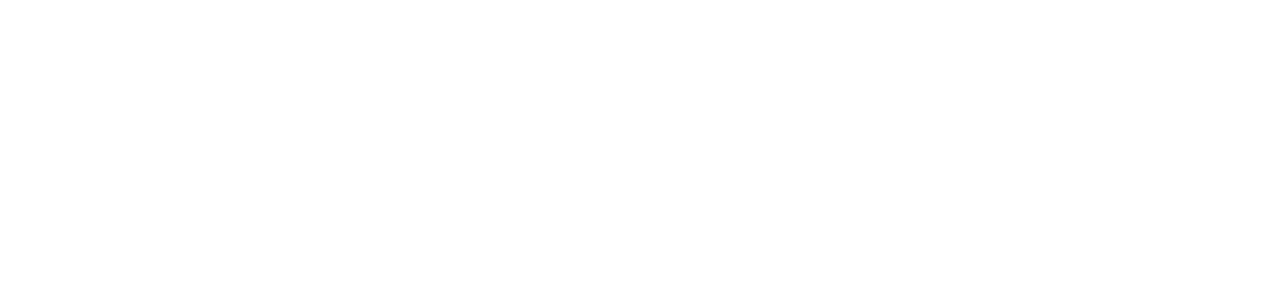
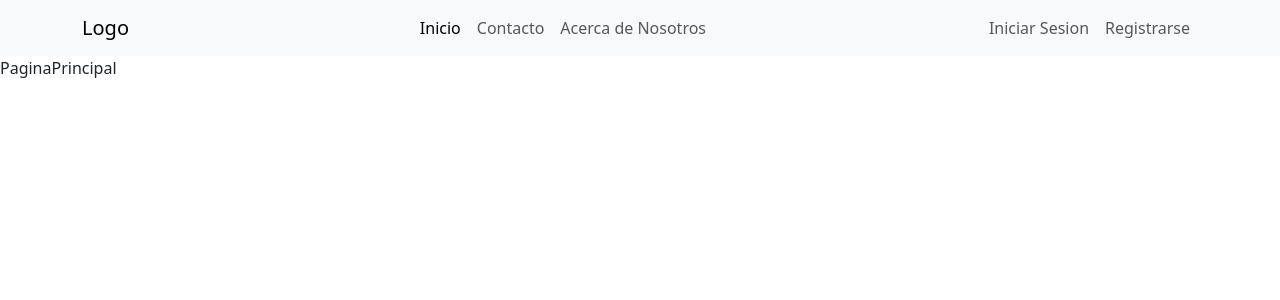
Before and after one commit to jero286/VET-FRONTEND, a React (Vite) app: page / in a window 1280 px wide. Before the commit this address had no page. Shown: the top 300 px of the page. Built offline with nearby package versions, Linux system fonts and the light colour scheme.

Commit message:
se crea navbar con sus rutas definidas y funcion para cambiar el titulo dependiendo de la pagina

```diff
--- a/src/App.jsx
+++ b/src/App.jsx
@@ -1,11 +1,22 @@
 import { BrowserRouter as Router, Routes, Route} from "react-router"
+import NavbarC from "./componentes/navbar/NavbarC"
+import PaginaPrincipal from "./paginas/PaginaPrincipal"
+import Contacto from "./paginas/Contacto"
+import AcercaDeNosotros from "./paginas/AcercaDeNosotros"
+import IniciarSesion from "./paginas/IniciarSesion"
+import Registrarse from "./paginas/Registrarse"
 
 const App = () => {
   return (
     <>
     <Router>
+      <NavbarC/>
       <Routes>
-        <Route/>
+        <Route path="/" element={<PaginaPrincipal/>}/>
+        <Route path="/contacto" element={<Contacto/>}/>
+        <Route path="/acercaDeNosotros" element={<AcercaDeNosotros/>}/>
+        <Route path="/iniciarSesion" element={<IniciarSesion/>}/>
+        <Route path="/registrarse" element={<Registrarse/>}/>
       </Routes>
     </Router>
     </>
--- /dev/null
+++ b/src/componentes/navbar/NavbarC.jsx
@@ -0,0 +1,30 @@
+import Container from 'react-bootstrap/Container';
+import Nav from 'react-bootstrap/Nav';
+import Navbar from 'react-bootstrap/Navbar';
+import { NavLink } from 'react-router';
+
+const NavbarC = () => {
+  return (
+    <>
+    <Navbar expand="lg" className="bg-body-tertiary">
+      <Container>
+        <Navbar.Brand href="#home">Logo</Navbar.Brand>
+        <Navbar.Toggle aria-controls="basic-navbar-nav" />
+        <Navbar.Collapse id="basic-navbar-nav">
+          <Nav className="ms-auto">
+            <NavLink className={"nav-link"} to="/">Inicio</NavLink>
+            <NavLink className={"nav-link"} to="/contacto">Contacto</NavLink>
+            <NavLink className={"nav-link"} to="/acercaDeNosotros">Acerca de Nosotros</NavLink>
+          </Nav>
+          <Nav className="ms-auto">
+            <NavLink className={"nav-link"} to="/iniciarSesion">Iniciar Sesion</NavLink>
+            <NavLink className={"nav-link"} to="/registrarse">Registrarse</NavLink>
+          </Nav>
+        </Navbar.Collapse>
+      </Container>
+    </Navbar>
+    </>
+  )
+}
+
+export default NavbarC
--- /dev/null
+++ b/src/funciones_auxiliares/cambiarTituloPagina.js
@@ -0,0 +1,22 @@
+export const cambiarTituloPagina = (idPagina) => {
+    switch (idPagina) {
+        case "Pagina Principal" :
+            document.title = "Pagina Principal";
+            break;
+        case "Contacto" :
+            document.title = "Contacto";
+            break;
+        case "AcercaDeNosotros" :
+            document.title = "Acerca de Nosotros";
+            break;
+        case "Iniciar Sesion" :
+            document.title = "Iniciar Sesion";
+            break;
+        case "Registrarse" :
+            document.title = "Registrarse"
+            break;
+        default:
+        document.title = "Pagina";
+        break
+    }
+}
--- /dev/null
+++ b/src/paginas/AcercaDeNosotros.jsx
@@ -0,0 +1,11 @@
+import { cambiarTituloPagina } from "../funciones_auxiliares/cambiarTituloPagina"
+
+
+const AcercaDeNosotros = () => {
+  cambiarTituloPagina("AcercaDeNosotros")
+  return (
+    <div>AcercaDeNosotros</div>
+  )
+}
+
+export default AcercaDeNosotros
--- /dev/null
+++ b/src/paginas/Contacto.jsx
@@ -0,0 +1,11 @@
+import { cambiarTituloPagina } from "../funciones_auxiliares/cambiarTituloPagina"
+
+
+const Contacto = () => {
+  cambiarTituloPagina("Contacto")
+  return (
+    <div>Contacto</div>
+  )
+}
+
+export default Contacto
--- /dev/null
+++ b/src/paginas/IniciarSesion.jsx
@@ -0,0 +1,11 @@
+import { cambiarTituloPagina } from "../funciones_auxiliares/cambiarTituloPagina"
+
+
+const IniciarSesion = () => {
+  cambiarTituloPagina("Iniciar Sesion")
+  return (
+    <div>IniciarSesion</div>
+  )
+}
+
+export default IniciarSesion
--- /dev/null
+++ b/src/paginas/PaginaPrincipal.jsx
@@ -0,0 +1,11 @@
+import { cambiarTituloPagina } from "../funciones_auxiliares/cambiarTituloPagina"
+
+
+const PaginaPrincipal = () => {
+  cambiarTituloPagina("Pagina Principal")
+  return (
+    <div>PaginaPrincipal</div>
+  )
+}
+
+export default PaginaPrincipal
--- /dev/null
+++ b/src/paginas/Registrarse.jsx
@@ -0,0 +1,11 @@
+import { cambiarTituloPagina } from "../funciones_auxiliares/cambiarTituloPagina"
+
+
+const Registrarse = () => {
+  cambiarTituloPagina("Registrarse")
+  return (
+    <div>Registrarse</div>
+  )
+}
+
+export default Registrarse
```
